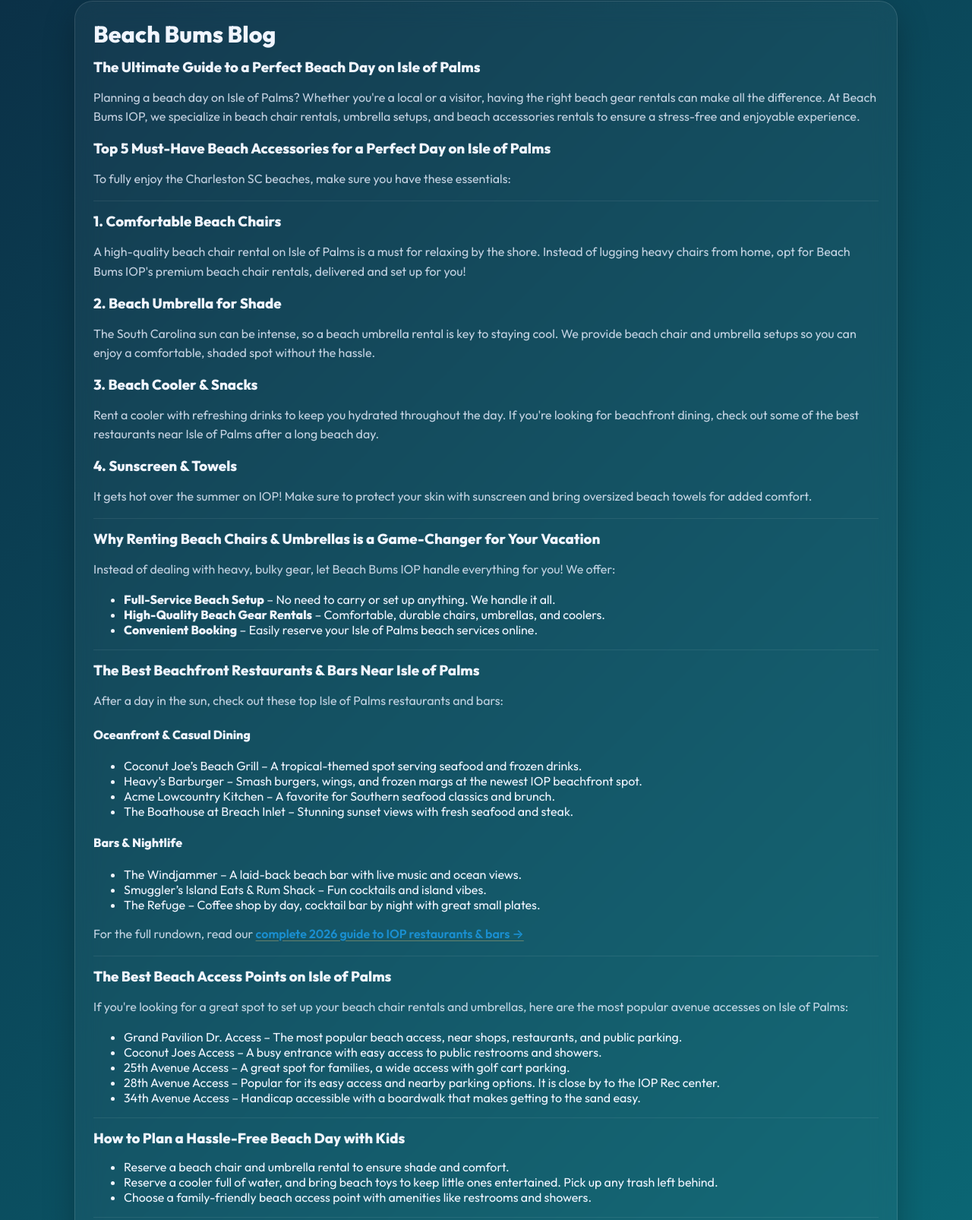
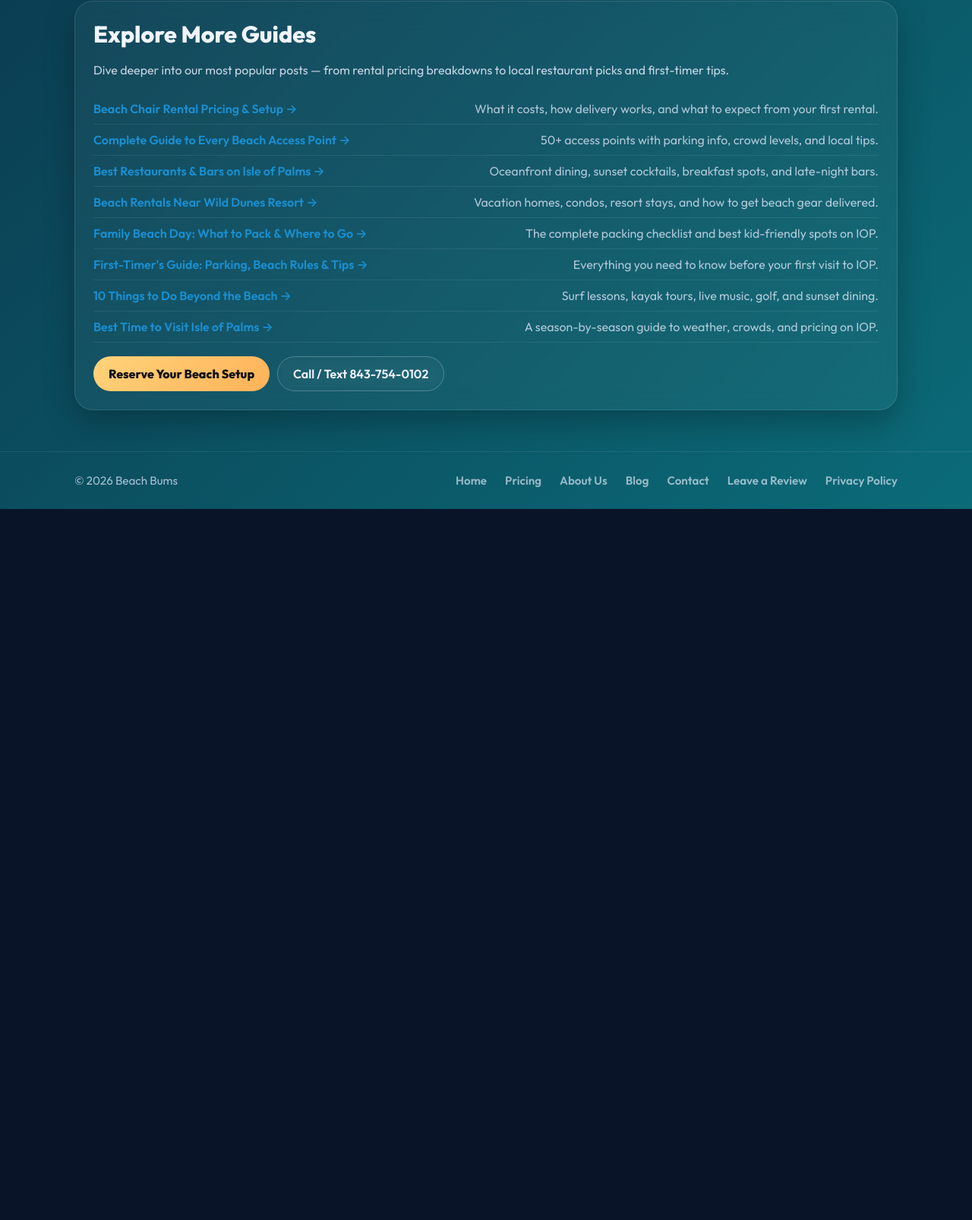
Before and after one commit to JOCagle/Beachbums, a website: page blog.html in a window 1280 px wide. Shown: the part 2839-4445 px from the top of the page at 76% size. After the commit the page ends 3509 px from the top, so only its background shows below. Drawn offline with Linux system fonts and the light colour scheme.

Commit message:
Edited the blog page

```diff
--- a/blog.html
+++ b/blog.html
@@ -275,105 +275,49 @@
     </div>
   </section>
 
+  <!-- Explore More Guides — clean internal link hub (no duplicate content) -->
   <section class="section">
     <div class="container">
       <div class="card">
-        <h2 style="margin-top:0;">Beach Bums Blog</h2>
-        <h3 style="margin:8px 0 14px;">The Ultimate Guide to a Perfect Beach Day on Isle of Palms</h3>
+        <h2 style="margin-top:0;">Explore More Guides</h2>
+        <p class="muted" style="margin-bottom:18px;">Dive deeper into our most popular posts — from rental pricing breakdowns to local restaurant picks and first-timer tips.</p>
 
-        <p>
-          Planning a beach day on Isle of Palms? Whether you're a local or a visitor, having the right beach gear
-          rentals can make all the difference.
-          At Beach Bums IOP, we specialize in beach chair rentals, umbrella setups, and beach accessories rentals to
-          ensure a stress-free and enjoyable experience.
-        </p>
+        <div class="kv">
+          <div><a href="isle-of-palms-beach-chair-rentals-pricing-setup.html" style="color:#1a8fd1; font-weight:600;">Beach Chair Rental Pricing & Setup →</a></div>
+          <div class="muted">What it costs, how delivery works, and what to expect from your first rental.</div>
+        </div>
+        <div class="kv">
+          <div><a href="isle-of-palms-beach-access-points-guide.html" style="color:#1a8fd1; font-weight:600;">Complete Guide to Every Beach Access Point →</a></div>
+          <div class="muted">50+ access points with parking info, crowd levels, and local tips.</div>
+        </div>
+        <div class="kv">
+          <div><a href="best-restaurants-bars-isle-of-palms.html" style="color:#1a8fd1; font-weight:600;">Best Restaurants & Bars on Isle of Palms →</a></div>
+          <div class="muted">Oceanfront dining, sunset cocktails, breakfast spots, and late-night bars.</div>
+        </div>
+        <div class="kv">
+          <div><a href="beach-rentals-near-wild-dunes-resort.html" style="color:#1a8fd1; font-weight:600;">Beach Rentals Near Wild Dunes Resort →</a></div>
+          <div class="muted">Vacation homes, condos, resort stays, and how to get beach gear delivered.</div>
+        </div>
+        <div class="kv">
+          <div><a href="family-beach-day-isle-of-palms-what-to-pack.html" style="color:#1a8fd1; font-weight:600;">Family Beach Day: What to Pack & Where to Go →</a></div>
+          <div class="muted">The complete packing checklist and best kid-friendly spots on IOP.</div>
+        </div>
+        <div class="kv">
+          <div><a href="isle-of-palms-first-timers-guide-parking-beach-rules-tips.html" style="color:#1a8fd1; font-weight:600;">First-Timer's Guide: Parking, Beach Rules & Tips →</a></div>
+          <div class="muted">Everything you need to know before your first visit to IOP.</div>
+        </div>
+        <div class="kv">
+          <div><a href="things-to-do-isle-of-palms-beyond-the-beach.html" style="color:#1a8fd1; font-weight:600;">10 Things to Do Beyond the Beach →</a></div>
+          <div class="muted">Surf lessons, kayak tours, live music, golf, and sunset dining.</div>
+        </div>
+        <div class="kv">
+          <div><a href="best-time-to-visit-isle-of-palms-seasonal-guide.html" style="color:#1a8fd1; font-weight:600;">Best Time to Visit Isle of Palms →</a></div>
+          <div class="muted">A season-by-season guide to weather, crowds, and pricing on IOP.</div>
+        </div>
 
-        <h3>Top 5 Must-Have Beach Accessories for a Perfect Day on Isle of Palms</h3>
-        <p class="muted">To fully enjoy the Charleston SC beaches, make sure you have these essentials:</p>
-
-        <div class="hr"></div>
-
-        <h3>1. Comfortable Beach Chairs</h3>
-        <p>A high-quality beach chair rental on Isle of Palms is a must for relaxing by the shore. Instead of lugging
-          heavy chairs from home, opt for Beach Bums IOP's premium beach chair rentals, delivered and set up for you!
-        </p>
-
-        <h3>2. Beach Umbrella for Shade</h3>
-        <p>The South Carolina sun can be intense, so a beach umbrella rental is key to staying cool. We provide beach
-          chair and umbrella setups so you can enjoy a comfortable, shaded spot without the hassle.</p>
-
-        <h3>3. Beach Cooler & Snacks</h3>
-        <p>Rent a cooler with refreshing drinks to keep you hydrated throughout the day. If you're looking for
-          beachfront dining, check out some of the best restaurants near Isle of Palms after a long beach day.</p>
-
-        <h3>4. Sunscreen & Towels</h3>
-        <p>It gets hot over the summer on IOP! Make sure to protect your skin with sunscreen and bring oversized beach
-          towels for added comfort.</p>
-
-        <div class="hr"></div>
-
-        <h3>Why Renting Beach Chairs & Umbrellas is a Game-Changer for Your Vacation</h3>
-        <p>Instead of dealing with heavy, bulky gear, let Beach Bums IOP handle everything for you! We offer:</p>
-        <ul class="checklist">
-          <li><b>Full-Service Beach Setup</b> – No need to carry or set up anything. We handle it all.</li>
-          <li><b>High-Quality Beach Gear Rentals</b> – Comfortable, durable chairs, umbrellas, and coolers.</li>
-          <li><b>Convenient Booking</b> – Easily reserve your Isle of Palms beach services online.</li>
-        </ul>
-
-        <div class="hr"></div>
-
-        <h3>The Best Beachfront Restaurants & Bars Near Isle of Palms</h3>
-        <p>After a day in the sun, check out these top Isle of Palms restaurants and bars:</p>
-
-        <h4>Oceanfront & Casual Dining</h4>
-        <ul>
-          <li>Coconut Joe’s Beach Grill – A tropical-themed spot serving seafood and frozen drinks.</li>
-          <li>Heavy’s Barburger – Smash burgers, wings, and frozen margs at the newest IOP beachfront spot.</li>
-          <li>Acme Lowcountry Kitchen – A favorite for Southern seafood classics and brunch.</li>
-          <li>The Boathouse at Breach Inlet – Stunning sunset views with fresh seafood and steak.</li>
-        </ul>
-
-        <h4>Bars & Nightlife</h4>
-        <ul>
-          <li>The Windjammer – A laid-back beach bar with live music and ocean views.</li>
-          <li>Smuggler’s Island Eats & Rum Shack – Fun cocktails and island vibes.</li>
-          <li>The Refuge – Coffee shop by day, cocktail bar by night with great small plates.</li>
-        </ul>
-        <p>For the full rundown, read our <a href="best-restaurants-bars-isle-of-palms.html" style="color:#1a8fd1; font-weight:600;">complete 2026 guide to IOP restaurants &amp; bars →</a></p>
-
-        <div class="hr"></div>
-
-        <h3>The Best Beach Access Points on Isle of Palms</h3>
-        <p>If you're looking for a great spot to set up your beach chair rentals and umbrellas, here are the most
-          popular avenue accesses on Isle of Palms:</p>
-        <ul>
-          <li>Grand Pavilion Dr. Access – The most popular beach access, near shops, restaurants, and public parking.
-          </li>
-          <li>Coconut Joes Access – A busy entrance with easy access to public restrooms and showers.</li>
-          <li>25th Avenue Access – A great spot for families, a wide access with golf cart parking.</li>
-          <li>28th Avenue Access – Popular for its easy access and nearby parking options. It is close by to the IOP Rec
-            center.</li>
-          <li>34th Avenue Access – Handicap accessible with a boardwalk that makes getting to the sand easy.</li>
-        </ul>
-
-        <div class="hr"></div>
-
-        <h3>How to Plan a Hassle-Free Beach Day with Kids</h3>
-        <ul>
-          <li>Reserve a beach chair and umbrella rental to ensure shade and comfort.</li>
-          <li>Reserve a cooler full of water, and bring beach toys to keep little ones entertained. Pick up any trash
-            left behind.</li>
-          <li>Choose a family-friendly beach access point with amenities like restrooms and showers.</li>
-        </ul>
-
-        <div class="hr"></div>
-
-        <h3>Book Your Beach Gear Today!</h3>
-        <p>Ready for a stress-free beach day? Let Beach Bums IOP take care of your beach chair rentals, umbrella setups,
-          and beach accessories.</p>
-        <div style="display:flex;gap:10px;flex-wrap:wrap;margin-top:14px;">
-          <a class="btn primary" href="order-stay.html">Order Now</a>
-          <a class="btn ghost" href="contact.html">Text/Call Us</a>
+        <div style="display:flex;gap:10px;flex-wrap:wrap;margin-top:18px;">
+          <a class="btn primary" href="order-stay.html">Reserve Your Beach Setup</a>
+          <a class="btn ghost" href="tel:8437540102">Call / Text 843-754-0102</a>
         </div>
       </div>
     </div>
```
